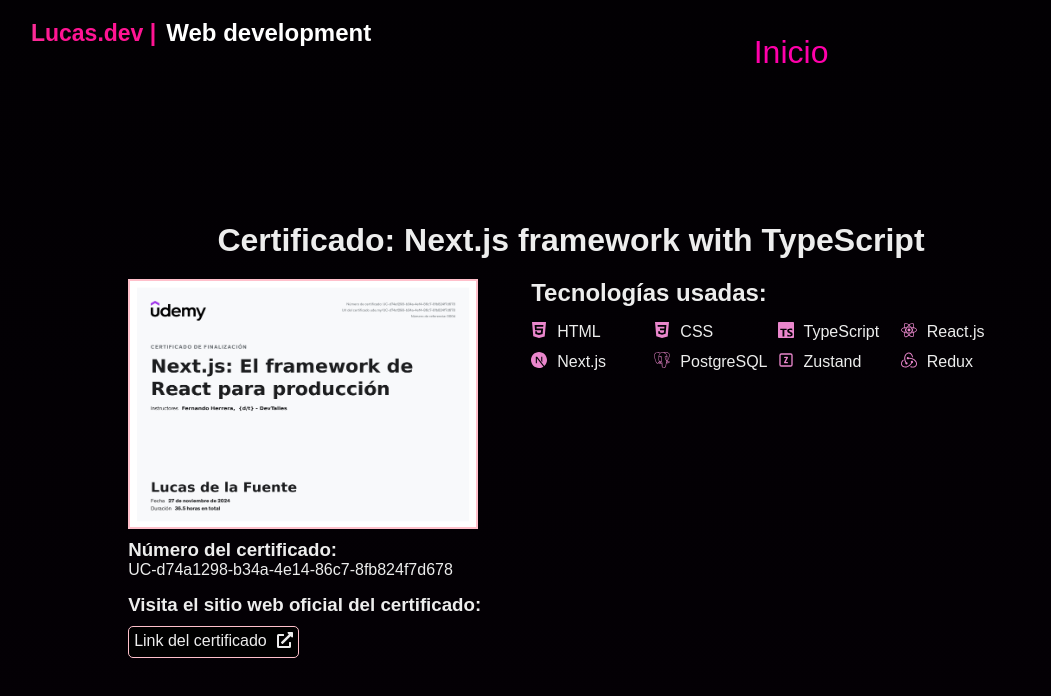
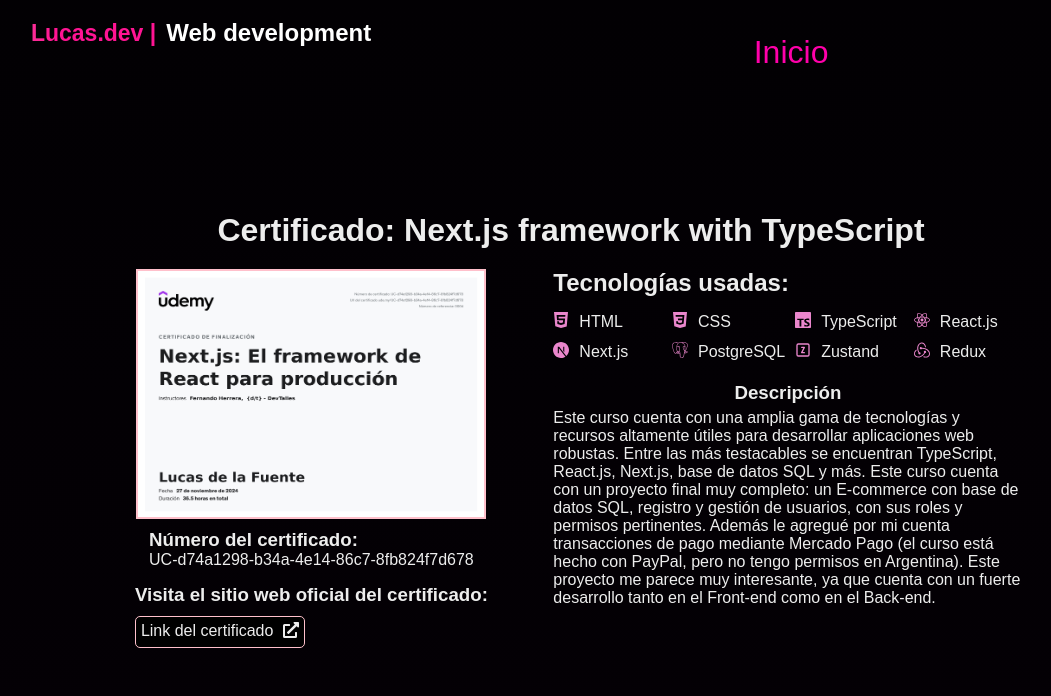
Before and after one commit to Lucano17/lucas.dev-page, a Next.js app: page /certificate/1 in a window 1280 px wide. Shown: the top 696 px of the page, without its empty margins (69-1120 px from the left). Built offline with nearby package versions, Linux system fonts and the light colour scheme.

Commit message:
Styles: ProjectPage, CertificatePage

```diff
--- a/src/app/certificate/[id]/page.module.css
+++ b/src/app/certificate/[id]/page.module.css
@@ -3,6 +3,7 @@
   flex-direction: column;
   justify-content: center;
   align-items: center;
+  margin-top: -20px;
 }
 
 .mainContent {
@@ -15,12 +16,16 @@
 .section {
   display: flex;
   flex-direction: column;
+  align-items: center;
+  width: 45%;
   max-width: 45%;
 }
 
 .aside {
   display: flex;
   flex-direction: column;
+  align-items: center;
+  width: 55%;
   max-width: 55%;
 }
 
--- a/src/app/project/[id]/page.module.css
+++ b/src/app/project/[id]/page.module.css
@@ -3,6 +3,7 @@
   flex-direction: column;
   justify-content: center;
   align-items: center;
+  margin-top: -20px;
 }
 
 .mainContent {
@@ -15,12 +16,16 @@
 .section {
   display: flex;
   flex-direction: column;
+  align-items: center;
+  width: 45%;
   max-width: 45%;
 }
 
 .aside {
   display: flex;
   flex-direction: column;
+  align-items: center;
+  width: 55%;
   max-width: 55%;
 }
 
--- a/src/components/ui/Icons.tsx
+++ b/src/components/ui/Icons.tsx
@@ -42,7 +42,7 @@ export const techIcons: Record<string, JSX.Element | string> = {
   "C#": <TbBrandCSharp />,
   ".Net": <SiDotnet />,
   PostgreSQL: <SiPostgresql />,
-  "SQL Server": <DiMsqlServer />,
+  "Microsoft SQL Server": <DiMsqlServer />,
   MySQL: <SiMysql />,
   "React Native": <TbBrandReactNative />,
   Angular: <SiAngular />,
--- a/src/interfaces/projects.interface.ts
+++ b/src/interfaces/projects.interface.ts
@@ -27,7 +27,7 @@ export type ValidTechs =
     | ".Net"
     | "PostgreSQL"
     | "MySQL"
-    | "SQL Server"
+    | "Microsoft SQL Server"
     | "MongoDB"
     | "React Native"
     | "Angular"
--- a/src/screens/Home.tsx
+++ b/src/screens/Home.tsx
@@ -112,7 +112,7 @@ export const HomePage = () => {
             >
               {linkedInIcon}
             </Link>
-            <a href="pdf/cv-esp.pdf" download="CV - Lucas.dev - Esp.pdf">
+            <a href="pdf/cv-esp.pdf" download="CV-Lucas.dev-Esp.pdf">
               {cvIcon}
             </a>
           </div>
--- a/src/seed/seed.ts
+++ b/src/seed/seed.ts
@@ -138,7 +138,7 @@ export const projects: ProjectsData = {
             "techsUsed": [
                 { name: "C#" },
                 { name: ".Net" },
-                { name: "SQL Server" },
+                { name: "Microsoft SQL Server" },
             ],
             "features": [
                 "Aplicación de escritorio",
@@ -172,7 +172,7 @@ export const certificates: CertificatesData = {
         {
             "id": 1,
             title: "Next.js framework with TypeScript",
-            description: "",
+            description: "Este curso cuenta con una amplia gama de tecnologías y recursos altamente útiles para desarrollar aplicaciones web robustas. Entre las más testacables se encuentran TypeScript, React.js, Next.js, base de datos SQL y más. Este curso cuenta con un proyecto final muy completo: un E-commerce con base de datos SQL, registro y gestión de usuarios, con sus roles y permisos pertinentes. Además le agregué por mi cuenta transacciones de pago mediante Mercado Pago (el curso está hecho con PayPal, pero no tengo permisos en Argentina). Este proyecto me parece muy interesante, ya que cuenta con un fuerte desarrollo tanto en el Front-end como en el Back-end.",
             techsLearned: [
                 { name: "HTML" },
                 { name: "CSS" },
@@ -190,13 +190,13 @@ export const certificates: CertificatesData = {
         {
             "id": 2,
             title: "Curso profesional de C# Avanzado",
-            description: "",
+            description: "En este curso aprendí los fundamentos de C# y .NET, además de aprender y usar la interfaz gráfica de Windows Forms y ASP.NET, y la base de datos Microsoft SQL Server. Este curso cuenta con un proyecto final muy interesante, una aplicación Point of Sell de escritorio, con registro y gestión de usuarios, con sus roles y permisos pertinentes. Con lo aprendido en este curso, podré desarrollar tanto aplicaciones de escritorio como para la web.",
             techsLearned: [
                 { name: "HTML" },
                 { name: "CSS" },
                 { name: "C#" },
                 { name: ".Net" },
-                { name: "SQL Server" },
+                { name: "Microsoft SQL Server" },
             ],
             image: ["certificate.csharp.jpg"],
             certificateURL: "ude.my/UC-a666080c-b18b-4d33-a3a4-d5f9da0979e4",
```
